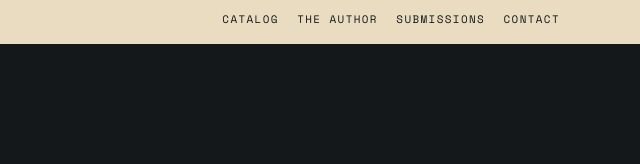
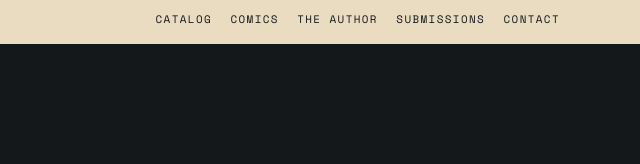
Before and after one commit to KaphtzielHamalakh/tessellatepress, a plain HTML site: page index.html in a window 1280 px wide. Shown: the top 164 px of the page, 640-1280 px from the left. Drawn offline with nearby package versions, Linux system fonts and the light colour scheme.

Commit message:
Add Comics to site navigation

```diff
--- a/index.html
+++ b/index.html
@@ -249,6 +249,7 @@ footer a:hover{color:var(--gold)}
     </a>
     <nav>
       <a href="#catalog">Catalog</a>
+      <a href="/comics.html">Comics</a>
       <a href="#author">The author</a>
       <a href="#submissions">Submissions</a>
       <a href="#contact">Contact</a>
```
